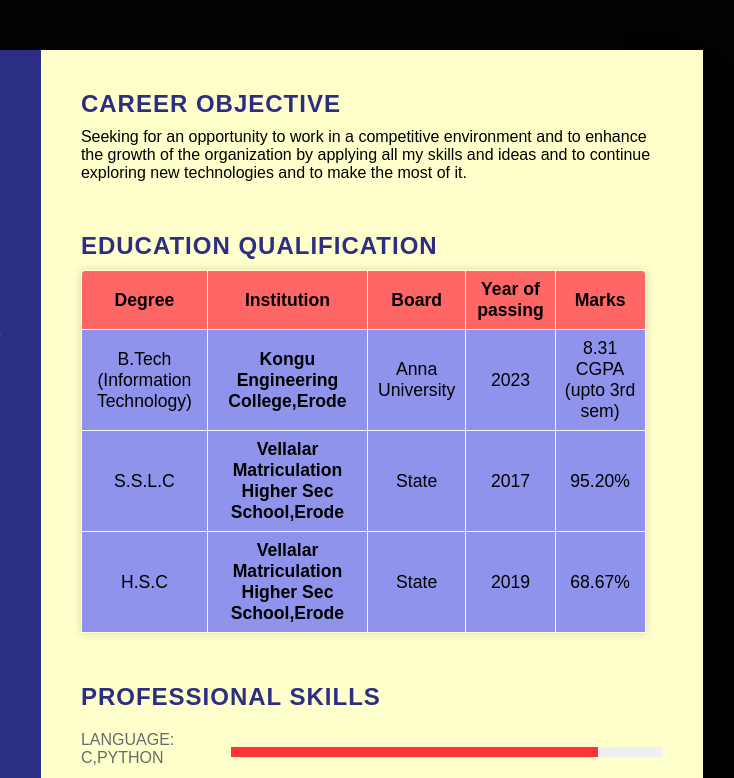
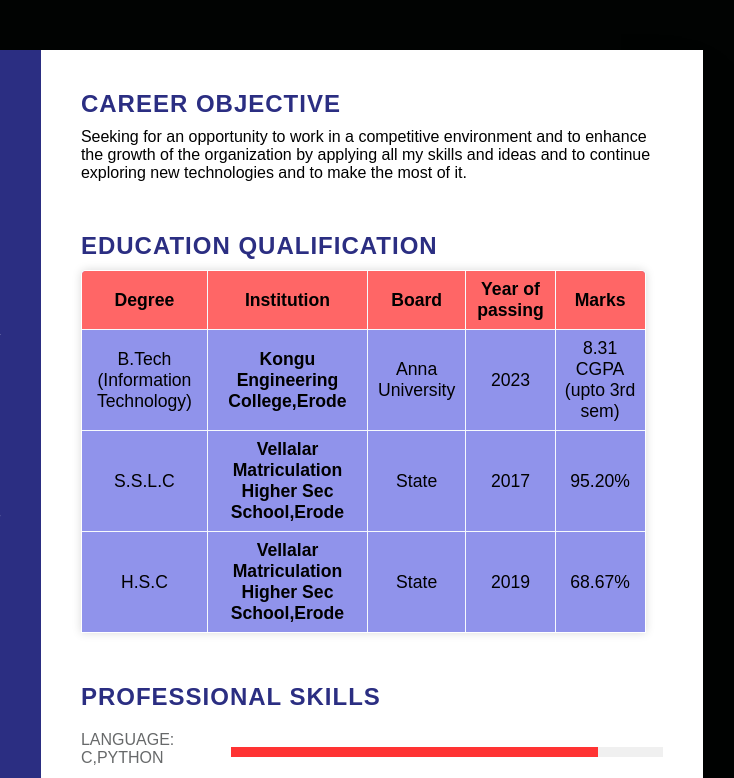
Before and after one commit to Harshini-anand/Resume, a plain HTML site: page index.html in a window 1280 px wide. Shown: the top 778 px of the page, 437-1171 px from the left. Drawn offline with Linux system fonts and the light colour scheme.

Commit message:
Update style.css

```diff
--- a/style.css
+++ b/style.css
@@ -223,7 +223,7 @@ body{
 .container .right_Side
 {
     position: relative;
-    background: #ffcf;
+    background: white;
     padding: 40px;
 }
 .about
```
